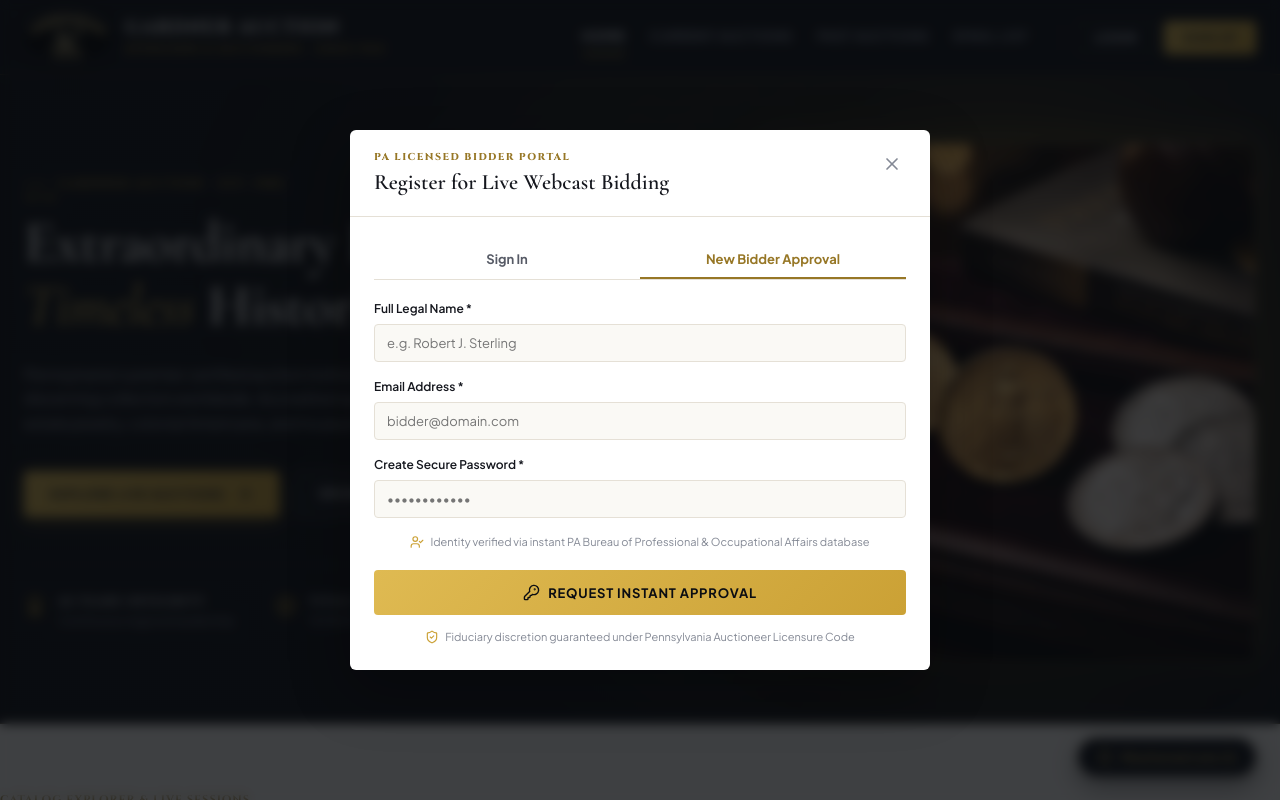
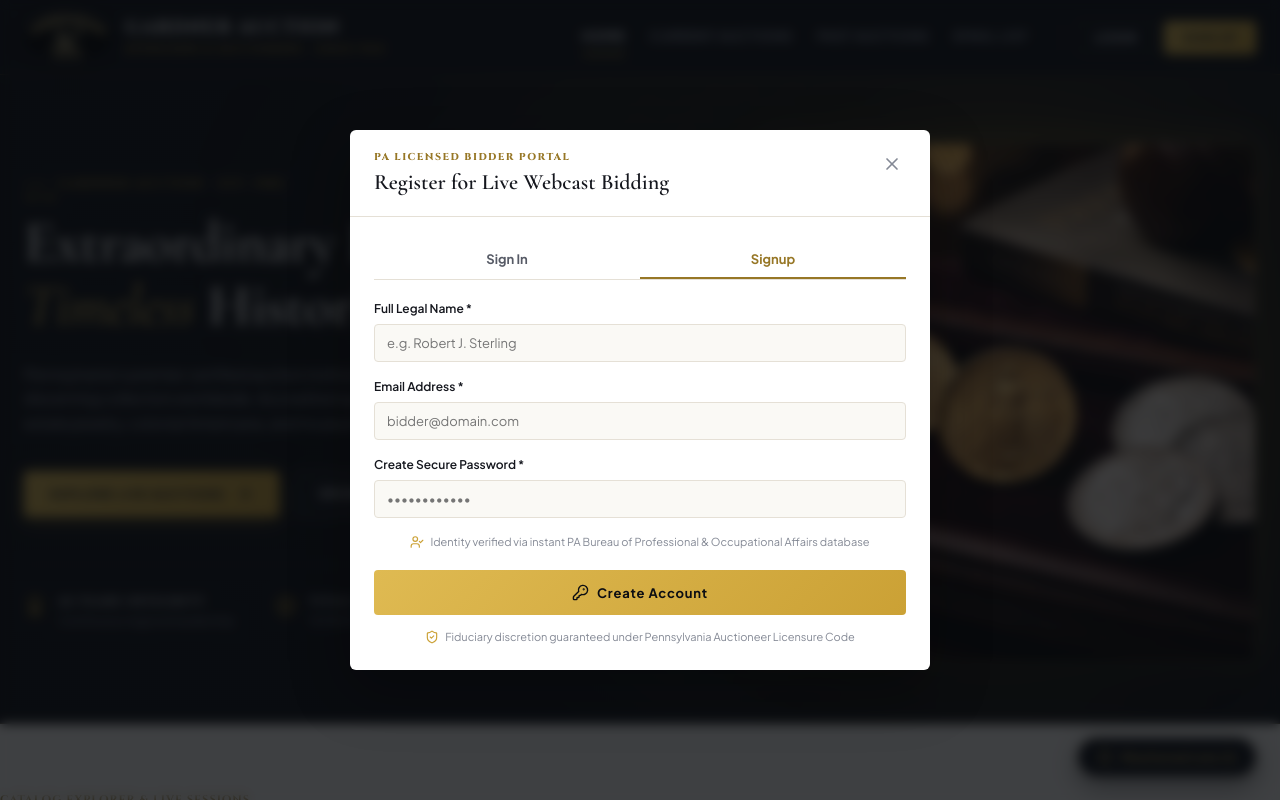
Before and after one commit to Chandan-rajbhar/Gardner-Auction-, a React (Vite) app: page / in a window 1280 px wide. Both pictures are taken after a click on the button "SIGN UP". Shown: the top 800 px of the page. Built offline with nearby package versions, Linux system fonts and the light colour scheme.

Commit message:
feat-update in Login and Signup Page

```diff
--- a/src/components/AuthModal.tsx
+++ b/src/components/AuthModal.tsx
@@ -65,7 +65,7 @@ export const AuthModal: React.FC<AuthModalProps> = ({
               className={`auth-tab ${mode === 'register' ? 'active' : ''}`}
               onClick={() => setUserMode('register')}
             >
-              New Bidder Approval
+              Signup
             </button>
           </div>
 
@@ -97,7 +97,7 @@ export const AuthModal: React.FC<AuthModalProps> = ({
 
           <div className="form-group">
             <label className="form-label">
-              {mode === 'signin' ? 'Password or Paddle PIN *' : 'Create Secure Password *'}
+              {mode === 'signin' ? 'Password *' : 'Create Secure Password *'}
             </label>
             <input
               type="password"
@@ -119,7 +119,7 @@ export const AuthModal: React.FC<AuthModalProps> = ({
           <div className="modal-actions" style={{ marginTop: '20px' }}>
             <button type="submit" className="btn-confirm-bid">
               <KeyRound size={17} />
-              <span>{mode === 'signin' ? 'ACCESS BIDDER CONSOLE' : 'REQUEST INSTANT APPROVAL'}</span>
+              <span>{mode === 'signin' ? 'Signin' : 'Create Account'}</span>
             </button>
           </div>
 
```
